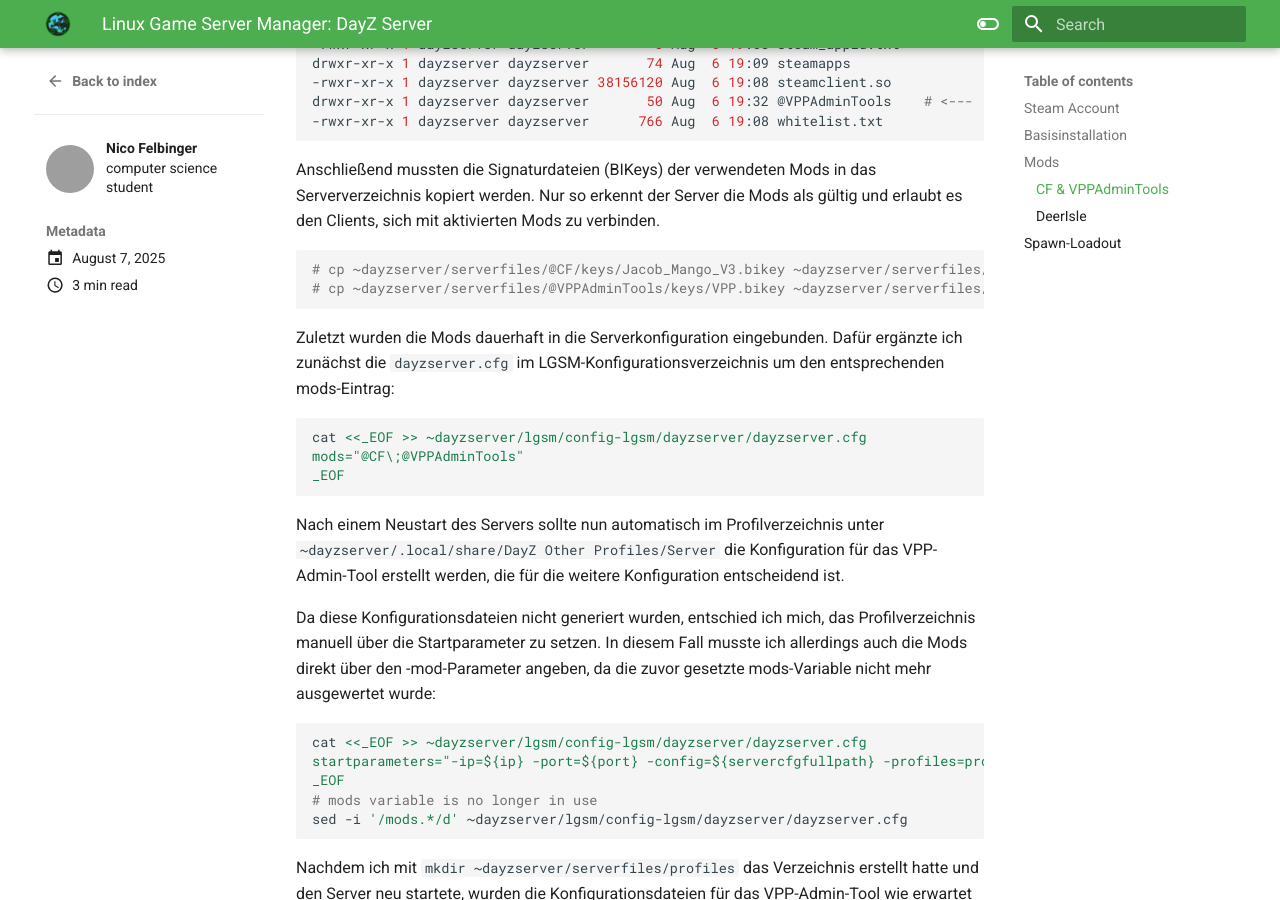
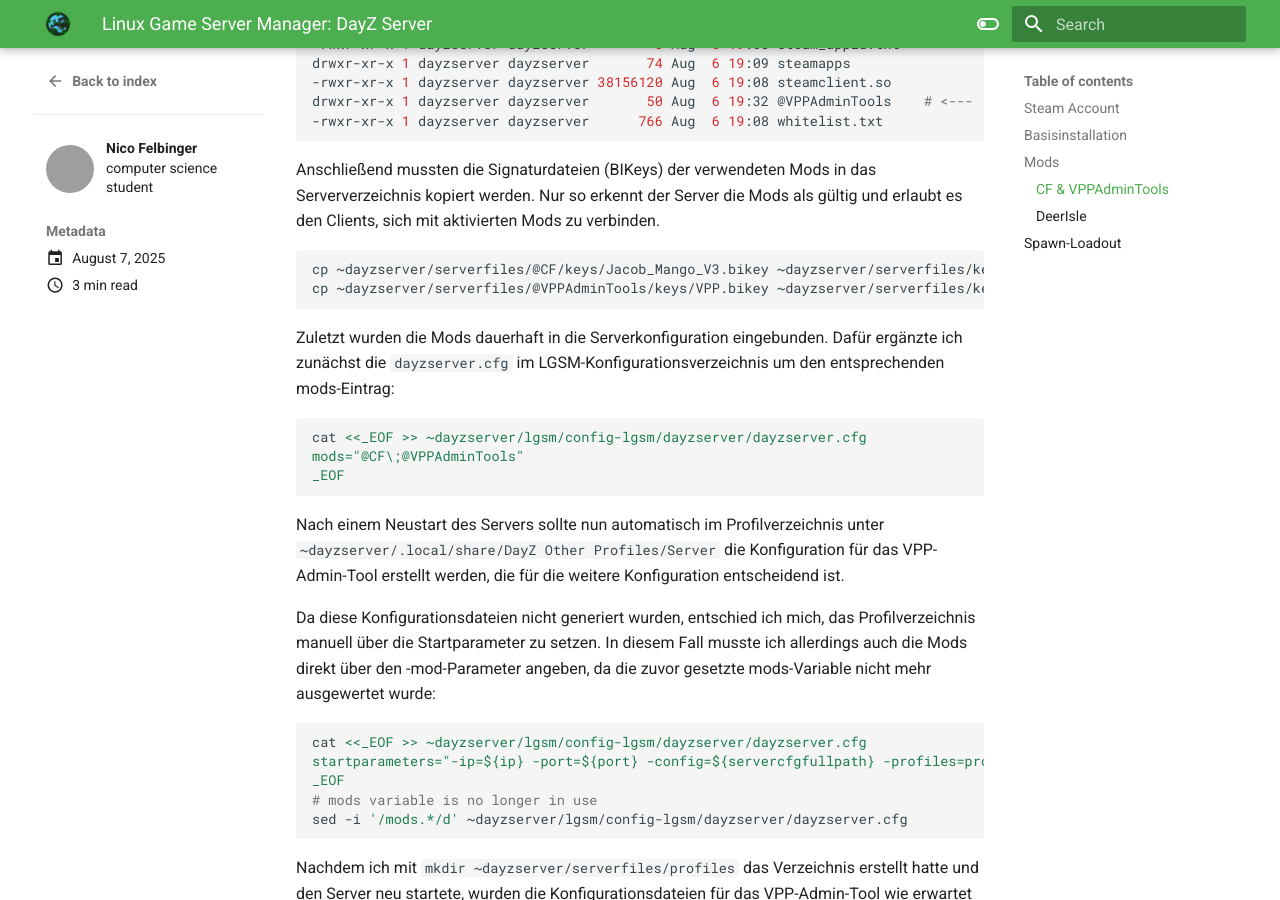
Before and after one commit to felbingereu/website, an MkDocs documentation site: the page built from docs/blog/posts/dayz-lgsm.md, in a window 1280 px wide and 900 px high, scrolled down 2475 px. Built offline with MkDocs 1.6.1 and Material for MkDocs 9.7.7, drawn with Linux system fonts in a browser that asks for light colours; plug-ins that fetch from the network failed and are left out; grey boxes are pictures that could not be loaded.

````diff
--- a/docs/blog/posts/dayz-lgsm.md
+++ b/docs/blog/posts/dayz-lgsm.md
@@ -123,8 +123,8 @@ drwxr-xr-x 1 dayzserver dayzserver       50 Aug  6 19:32 @VPPAdminTools    # <--
 Anschließend mussten die Signaturdateien (BIKeys) der verwendeten Mods in das Serververzeichnis kopiert werden.
 Nur so erkennt der Server die Mods als gültig und erlaubt es den Clients, sich mit aktivierten Mods zu verbinden.
 ```sh
-# cp ~dayzserver/serverfiles/@CF/keys/Jacob_Mango_V3.bikey ~dayzserver/serverfiles/keys/
-# cp ~dayzserver/serverfiles/@VPPAdminTools/keys/VPP.bikey ~dayzserver/serverfiles/keys/
+cp ~dayzserver/serverfiles/@CF/keys/Jacob_Mango_V3.bikey ~dayzserver/serverfiles/keys/
+cp ~dayzserver/serverfiles/@VPPAdminTools/keys/VPP.bikey ~dayzserver/serverfiles/keys/
 ```
 
 Zuletzt wurden die Mods dauerhaft in die Serverkonfiguration eingebunden. Dafür ergänzte ich zunächst die
````
